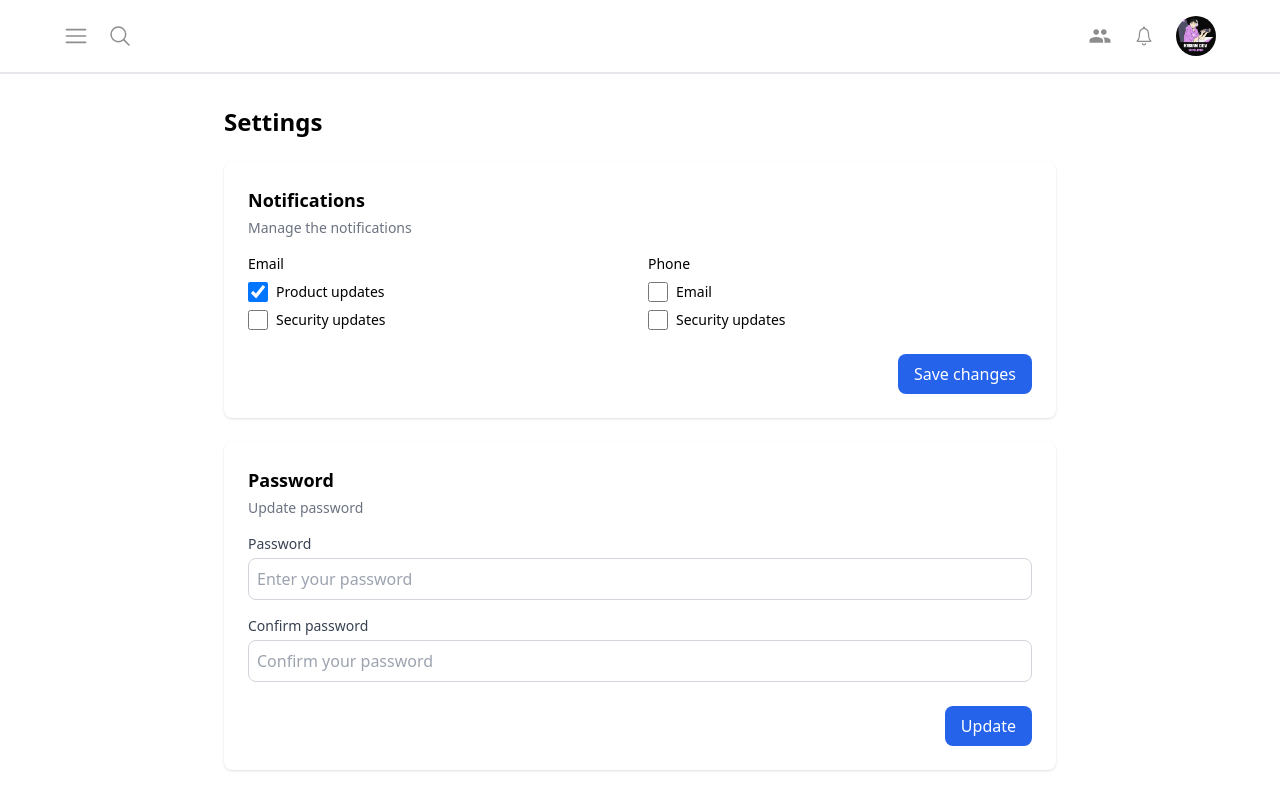
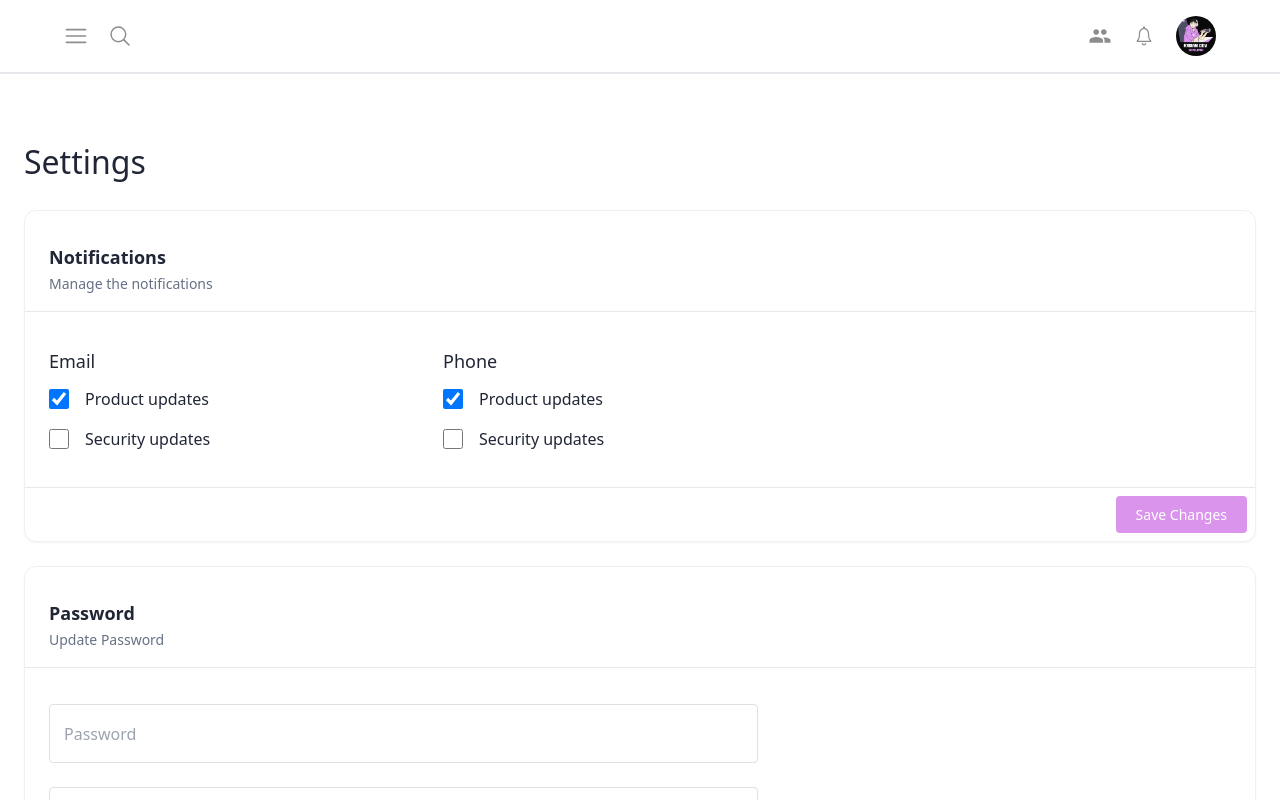
Before and after one commit to Sidd-harth011/Developer-Dashboard, a React (Vite) app: page /setting in a window 1280 px wide. Shown: the top 800 px of the page. Built offline with nearby package versions, Linux system fonts and the light colour scheme.

Commit message:
setting page complete

```diff
--- a/src/pages/Setting.jsx
+++ b/src/pages/Setting.jsx
@@ -2,101 +2,158 @@ import React from "react";
 
 const SettingsPage = () => {
   return (
-    <div className="max-w-4xl mx-auto p-4 sm:p-6 lg:p-8">
-      <h1 className="text-2xl font-bold mb-6">Settings</h1>
+    <div className="py-16 px-6 w-full h-full">
+      <div className="flex flex-col gap-6">
+        <h4 style={{ fontSize: "32px", color: "#212636", fontWeight: "500" }}>
+          Settings
+        </h4>
 
         {/* Notifications Section */}
-      <div className="bg-white shadow rounded-lg p-6 mb-6">
-        <h2 className="text-lg font-semibold mb-1">Notifications</h2>
-        <p className="text-sm text-gray-500 mb-4">Manage the notifications</p>
-
-        <div className="grid grid-cols-1 sm:grid-cols-2 gap-4">
-          {/* Email Notifications */}
-          <div>
-            <h3 className="text-sm font-medium mb-2">Email</h3>
-            <div className="space-y-2">
-              <label className="flex items-center space-x-2">
+        <div
+          className="flex flex-col w-full rounded-xl shadow-sm"
+          style={{ border: "1px solid #f0f0f0" }}
+        >
+          <div
+            className="w-full pt-8 pb-4 px-6"
+            style={{ borderBottom: "1px solid #e6e8ed" }}
+          >
+            <h2 className="text-lg font-semibold" style={{ color: "#212636" }}>
+              Notifications
+            </h2>
+            <span
+              className="text-sm"
+              style={{ color: "#667085", fontWeight: "400" }}
+            >
+              Manage the notifications
+            </span>
+          </div>
+          <div className="w-full gap-5 sm:gap-0 grid grid-cols-4 md:grid-cols-3 py-9 px-6">
+            <div className="col-span-4 sm:col-span-2 md:col-span-1">
+              <div className="flex gap-3 flex-col">
+                <h6
+                  style={{
+                    fontSize: "18px",
+                    color: "#212636",
+                    fontWeight: "500",
+                  }}
+                >
+                  Email
+                </h6>
+                <div className="flex flex-col gap-4">
+                  <label className="flex items-center gap-4">
                     <input
                       type="checkbox"
-                  className="form-checkbox h-5 w-5 text-blue-600"
+                      className="form-checkbox h-5 w-5 text-custompurple"
                       defaultChecked
                     />
-                <span className="text-sm">Product updates</span>
+                    <span
+                      style={{
+                        fontSize: "16px",
+                        color: "#212636",
+                        fontWeight: "400",
+                      }}
+                    >
+                      Product updates
+                    </span>
                   </label>
-              <label className="flex items-center space-x-2">
+                  <label className="flex items-center  gap-4">
                     <input
                       type="checkbox"
-                  className="form-checkbox h-5 w-5 text-blue-600"
+                      className="form-checkbox h-5 w-5 text-custompurple"
                     />
-                <span className="text-sm">Security updates</span>
-              </label>
-            </div>
-          </div>
-
-          {/* Phone Notifications */}
-          <div>
-            <h3 className="text-sm font-medium mb-2">Phone</h3>
-            <div className="space-y-2">
-              <label className="flex items-center space-x-2">
-                <input
-                  type="checkbox"
-                  className="form-checkbox h-5 w-5 text-blue-600"
-                />
-                <span className="text-sm">Email</span>
-              </label>
-              <label className="flex items-center space-x-2">
-                <input
-                  type="checkbox"
-                  className="form-checkbox h-5 w-5 text-blue-600"
-                />
-                <span className="text-sm">Security updates</span>
+                    <span
+                      style={{
+                        fontSize: "16px",
+                        color: "#212636",
+                        fontWeight: "400",
+                      }}
+                    >
+                      Security updates
+                    </span>
                   </label>
                 </div>
               </div>
             </div>
-
-        <div className="mt-6 flex justify-end">
-          <button className="bg-blue-600 text-white px-4 py-2 rounded-lg hover:bg-blue-700 transition">
-            Save changes
-          </button>
+            <div className="col-span-4 sm:col-span-2 md:col-span-1">
+              <div className="flex gap-3 flex-col">
+                <h6
+                  style={{
+                    fontSize: "18px",
+                    color: "#212636",
+                    fontWeight: "500",
+                  }}
+                >
+                  Phone
+                </h6>
+                <div className="flex flex-col gap-4">
+                  <label className="flex items-center gap-4">
+                    <input
+                      type="checkbox"
+                      className="form-checkbox h-5 w-5 text-custompurple"
+                      defaultChecked
+                    />
+                    <span
+                      style={{
+                        fontSize: "16px",
+                        color: "#212636",
+                        fontWeight: "400",
+                      }}
+                    >
+                      Product updates
+                    </span>
+                  </label>
+                  <label className="flex items-center  gap-4">
+                    <input
+                      type="checkbox"
+                      className="form-checkbox h-5 w-5 text-custompurple"
+                    />
+                    <span
+                      style={{
+                        fontSize: "16px",
+                        color: "#212636",
+                        fontWeight: "400",
+                      }}
+                    >
+                      Security updates
+                    </span>
+                  </label>
+                </div>
+              </div>
+            </div>
+          </div>
+          <div className="flex justify-end p-2 w-full" style={{borderTop:"1px solid #e6e8ed"}}>
+            <button style={{fontSize:"14px",fontWeight:"400",color:"white"}} className="py-2 px-5 bg-custompurple rounded"> Save Changes</button>
           </div>
         </div>
 
         {/* Password Section */}
-      <div className="bg-white shadow rounded-lg p-6">
-        <h2 className="text-lg font-semibold mb-1">Password</h2>
-        <p className="text-sm text-gray-500 mb-4">Update password</p>
-
-        <div className="space-y-4">
-          {/* Password */}
-          <div>
-            <label className="block text-sm font-medium text-gray-700 mb-1">
+        <div
+          className="flex flex-col w-full rounded-xl shadow-sm"
+          style={{ border: "1px solid #f0f0f0" }}
+        >
+          <div
+            className="w-full pt-8 pb-4 px-6"
+            style={{ borderBottom: "1px solid #e6e8ed" }}
+          >
+            <h2 className="text-lg font-semibold" style={{ color: "#212636" }}>
               Password
-            </label>
-            <input
-              type="password"
-              className="w-full border border-gray-300 rounded-lg p-2 focus:outline-none focus:ring-2 focus:ring-blue-500"
-              placeholder="Enter your password"
-            />
+            </h2>
+            <span
+              className="text-sm"
+              style={{ color: "#667085", fontWeight: "400" }}
+            >
+              Update Password
+            </span>
           </div>
-
-          {/* Confirm Password */}
-          <div>
-            <label className="block text-sm font-medium text-gray-700 mb-1">
-              Confirm password
-            </label>
-            <input
-              type="password"
-              className="w-full border border-gray-300 rounded-lg p-2 focus:outline-none focus:ring-2 focus:ring-blue-500"
-              placeholder="Confirm your password"
-            />
+          <div className="w-full flex py-9 px-6">
+            <div className="w-full flex flex-col gap-6">
+              <input type="text" placeholder="Password" className="w-full sm:w-4/5 lg:w-3/5 outline-none rounded" style={{padding:"16.5px 14px",color:"rgba(33,38,54,1)",border:"1px solid #e0e0e0"}} />
+              <input type="text" placeholder="Confirm Password" className="w-full sm:w-4/5 lg:w-3/5 outline-none rounded" style={{padding:"16.5px 14px",color:"rgba(33,38,54,1)",border:"1px solid #e0e0e0"}} />
             </div>
           </div>
-
-        <div className="mt-6 flex justify-end">
-          <button className="bg-blue-600 text-white px-4 py-2 rounded-lg hover:bg-blue-700 transition">
-            Update
-          </button>
+          <div className="flex justify-end p-2 w-full" style={{borderTop:"1px solid #e6e8ed"}}>
+            <button style={{fontSize:"14px",fontWeight:"400",color:"white"}} className="py-2 px-5 bg-custompurple rounded">Update</button>
+          </div>
         </div>
       </div>
     </div>
--- a/src/pages/components/SmallNav.jsx
+++ b/src/pages/components/SmallNav.jsx
@@ -101,9 +101,9 @@ const SmallNav = () => {
                   <TbChartPie className="text-lg" /> Overview
                 </li>
               </Link>
-              <Link to="people">
+              <Link to="customer">
                 <li className="flex flex-row gap-2 items-center text-md font-semibold text-drop p-3 rounded-md cursor-pointer">
-                  <IoPeopleOutline className="text-lg" /> People
+                  <IoPeopleOutline className="text-lg" /> Customer
                 </li>
               </Link>
               <Link to="integration">
```
Lines whose indentation alone changed are shown as unchanged.
